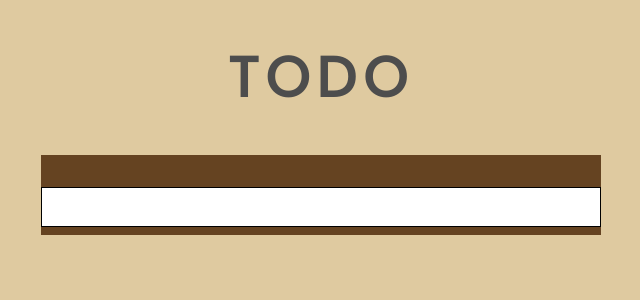
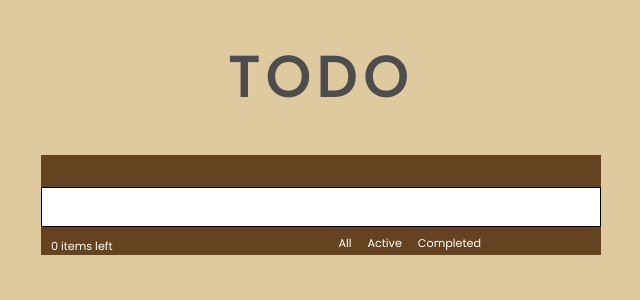
Before and after one commit to sajidsajju/todo-ui, a React (Create React App) app: page / in a window 1280 px wide. Shown: the top 300 px of the page, without its empty margins (319-959 px from the left). Built offline with nearby package versions, Linux system fonts and the light colour scheme.

Commit message:
feat(main): add todo stats

```diff
--- a/src/components/Main/index.js
+++ b/src/components/Main/index.js
@@ -2,6 +2,7 @@ import React, { useEffect, useState } from "react";
 import { makeStyles } from "@material-ui/core";
 import TodoList from "../TodoList";
 import TodoForm from "../TodoForm";
+import TodoStats from "../TodoStats";
 
 const useStyles = makeStyles({
   h1: {
@@ -17,16 +18,23 @@ function Main() {
   const initialState = JSON.parse(localStorage.getItem("todos")) || [];
 
   const [todos, setTodos] = useState(initialState);
+  const [displayTodos, setDisplayTodos] = useState(initialState);
+
+  const sort = Todos => {
+    setDisplayTodos(Todos);
+  };
 
   const addTodo = todo => {
     const newTodos = [todo, ...todos];
     setTodos(newTodos);
+    setDisplayTodos(newTodos);
   };
 
   const removeTodo = id => {
-    const deleteTodo = [...todos].filter(todo => todo.id !== id);
+    const newTodos = [...todos].filter(todo => todo.id !== id);
 
-    setTodos(deleteTodo);
+    setTodos(newTodos);
+    setDisplayTodos(newTodos);
   };
 
   const editTodo = Todo => {
@@ -38,6 +46,7 @@ function Main() {
       return todo;
     });
     setTodos(newTodos);
+    setDisplayTodos(newTodos);
   };
 
   useEffect(() => {
@@ -48,7 +57,12 @@ function Main() {
     <>
       <h1 className={classes.h1}>TODO</h1>
       <TodoForm addTodo={addTodo} />
-      <TodoList todos={todos} removeTodo={removeTodo} editTodo={editTodo} />
+      <TodoList
+        todos={displayTodos}
+        removeTodo={removeTodo}
+        editTodo={editTodo}
+      />
+      <TodoStats todos={todos} displayTodos={displayTodos} sort={sort} />
     </>
   );
 }
--- a/src/components/TodoList/index.js
+++ b/src/components/TodoList/index.js
@@ -18,7 +18,7 @@ const useStyles = makeStyles({
     display: "inline",
   },
   input: {
-    border: "none ",
+    border: "none",
     outline: "none",
     fontSize: "1em",
     width: "72%",
```
